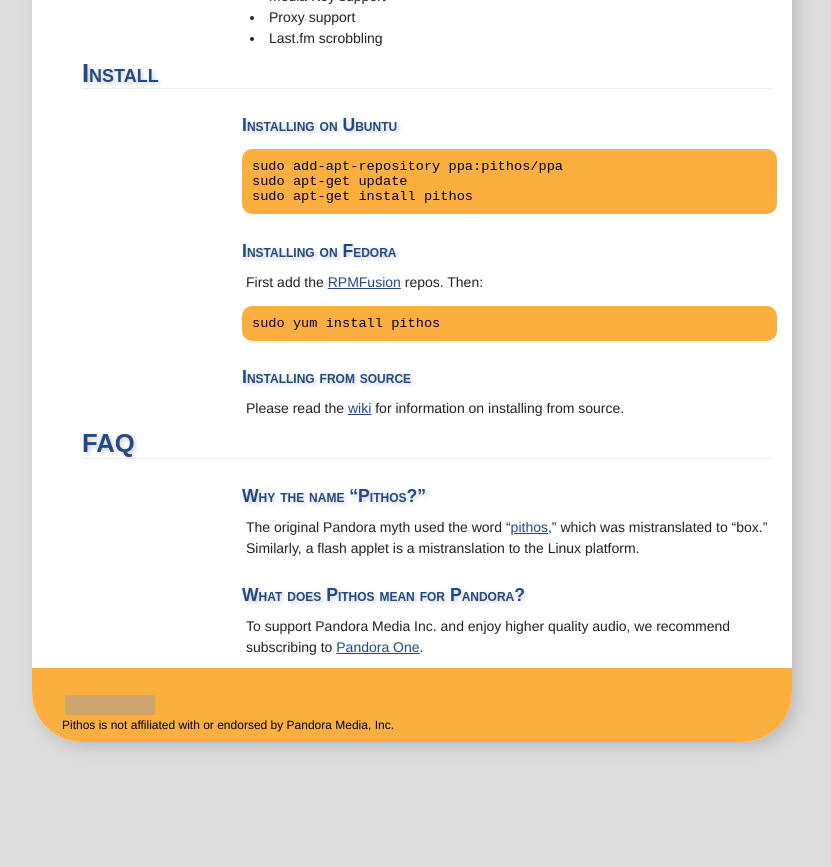
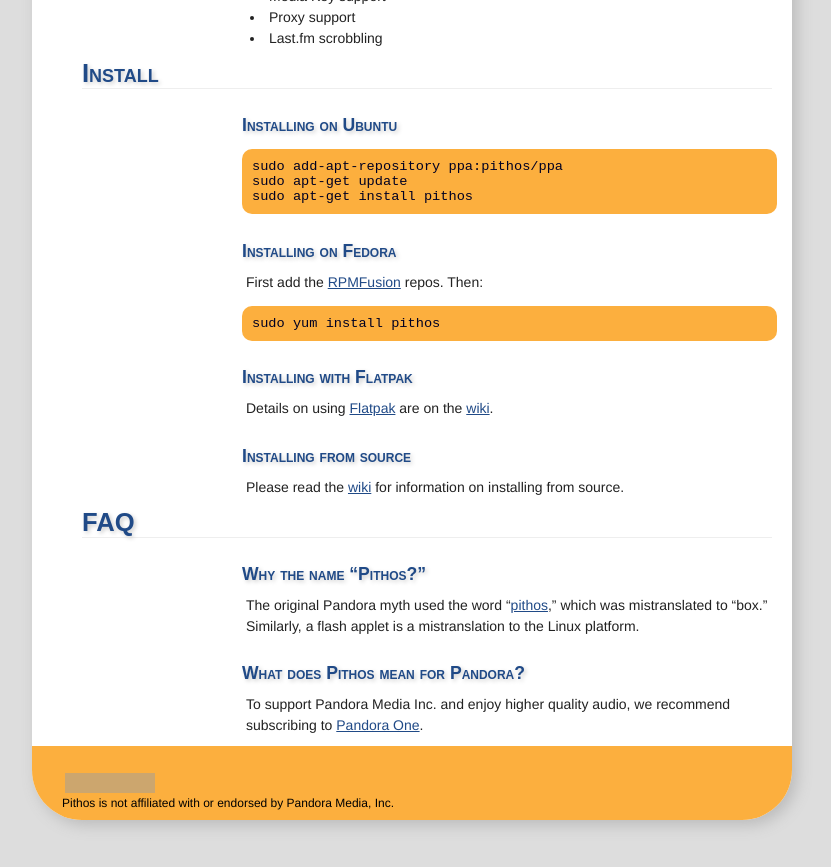
Before and after one commit to pithos/pithos.github.io, a Jekyll site: the page built from index.md, in a window 1280 px wide and 900 px high, scrolled down 1660 px. Shown: the top 867 px of the window, without its empty margins (228-1059 px from the left). Built offline with Jekyll 4.4.1, drawn with Linux system fonts in a browser that asks for light colours; before the commit the page ends 2482 px from its top, so only the background shows below that; grey boxes are pictures that could not be loaded.

Commit message:
Add flatpak info

```diff
--- a/index.md
+++ b/index.md
@@ -78,6 +78,10 @@
 
     sudo yum install pithos
 
+### Installing with Flatpak
+
+Details on using [Flatpak](http://flatpak.org/) are on the [wiki](https://github.com/pithos/pithos/wiki/Flatpak).
+
 ### Installing from source
 
 Please read the [wiki](https://github.com/pithos/pithos/wiki/Installing-from-Source)
```
